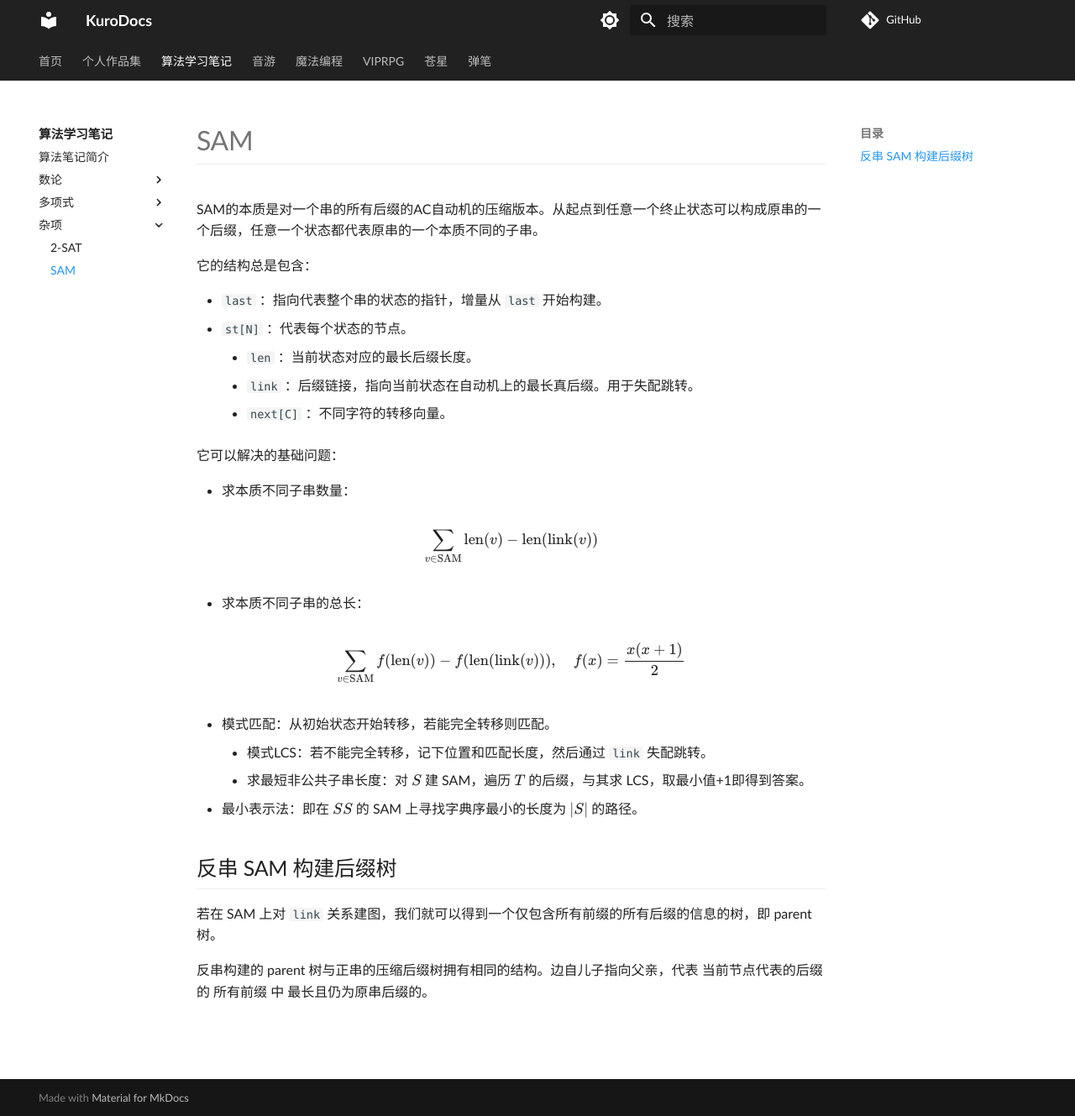
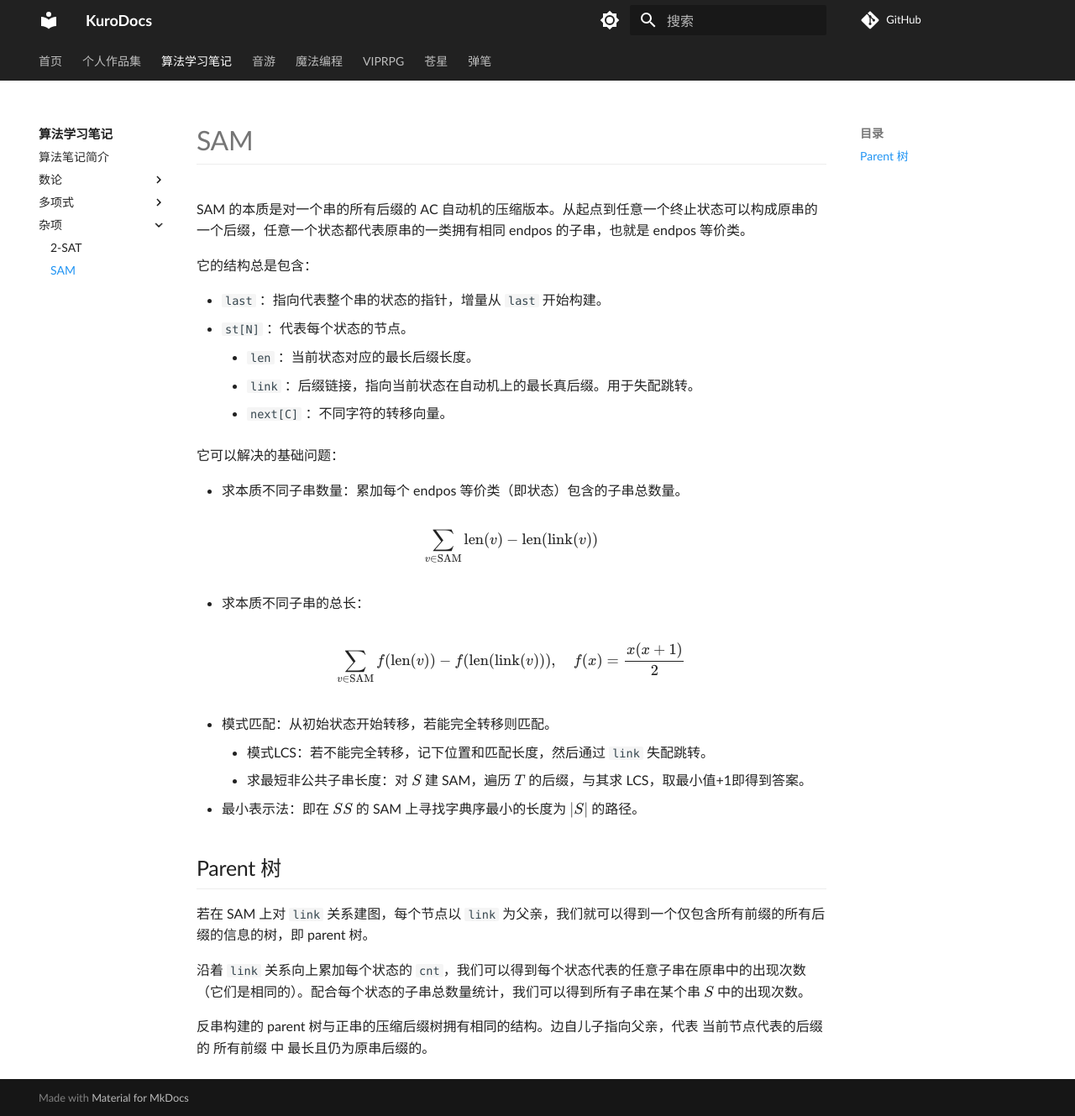
Before and after one commit to FoliAge-0x76/KuroDocs, an MkDocs documentation site: the page built from docs/algo/sam.md, in a window 1280 px wide and 1329 px high. Shown: the whole window at 84% size. Built offline with MkDocs 1.6.1 and Material for MkDocs 9.7.7, drawn with Linux system fonts in a browser that asks for light colours; comment, search, counter and statistics services are not loaded.

Commit message:
更新 SAM 文档，修正描述以增强可读性，明确不同子串数量的计算方法

```diff
--- a/docs/algo/sam.md
+++ b/docs/algo/sam.md
@@ -1,5 +1,5 @@
 # SAM
-SAM的本质是对一个串的所有后缀的AC自动机的压缩版本。从起点到任意一个终止状态可以构成原串的一个后缀，任意一个状态都代表原串的一个本质不同的子串。
+SAM 的本质是对一个串的所有后缀的 AC 自动机的压缩版本。从起点到任意一个终止状态可以构成原串的一个后缀，任意一个状态都代表原串的一类拥有相同 endpos 的子串，也就是 endpos 等价类。
 
 它的结构总是包含：
 
@@ -11,7 +11,7 @@ SAM的本质是对一个串的所有后缀的AC自动机的压缩版本。从起
 
 它可以解决的基础问题：
 
-* 求本质不同子串数量：
+* 求本质不同子串数量：累加每个 endpos 等价类（即状态）包含的子串总数量。
 
 $$\sum_{v\in \text{SAM}} \text{len}(v)-\text{len}(\text{link}(v))$$
 
@@ -24,7 +24,9 @@ $$\sum_{v\in \text{SAM}} f(\text{len}(v))-f(\text{len}(\text{link}(v))),\quad f(
     * 求最短非公共子串长度：对 $S$ 建 SAM，遍历 $T$ 的后缀，与其求 LCS，取最小值+1即得到答案。
 * 最小表示法：即在 $SS$ 的 SAM 上寻找字典序最小的长度为 $|S|$ 的路径。
 
-## 反串 SAM 构建后缀树
-若在 SAM 上对 `link` 关系建图，我们就可以得到一个仅包含所有前缀的所有后缀的信息的树，即 parent 树。
+## Parent 树
+若在 SAM 上对 `link` 关系建图，每个节点以 `link` 为父亲，我们就可以得到一个仅包含所有前缀的所有后缀的信息的树，即 parent 树。
+
+沿着 `link` 关系向上累加每个状态的 `cnt`，我们可以得到每个状态代表的任意子串在原串中的出现次数（它们是相同的）。配合每个状态的子串总数量统计，我们可以得到所有子串在某个串 $S$ 中的出现次数。
 
 反串构建的 parent 树与正串的压缩后缀树拥有相同的结构。边自儿子指向父亲，代表 当前节点代表的后缀 的 所有前缀 中 最长且仍为原串后缀的。
```
